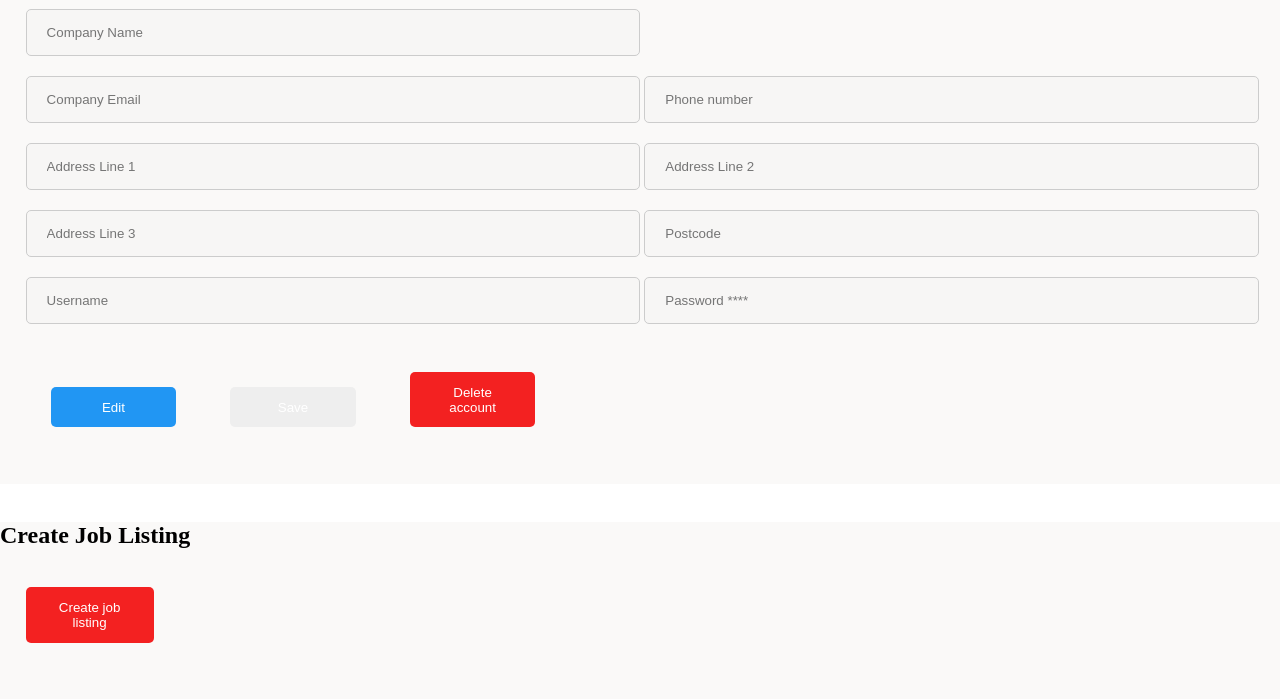
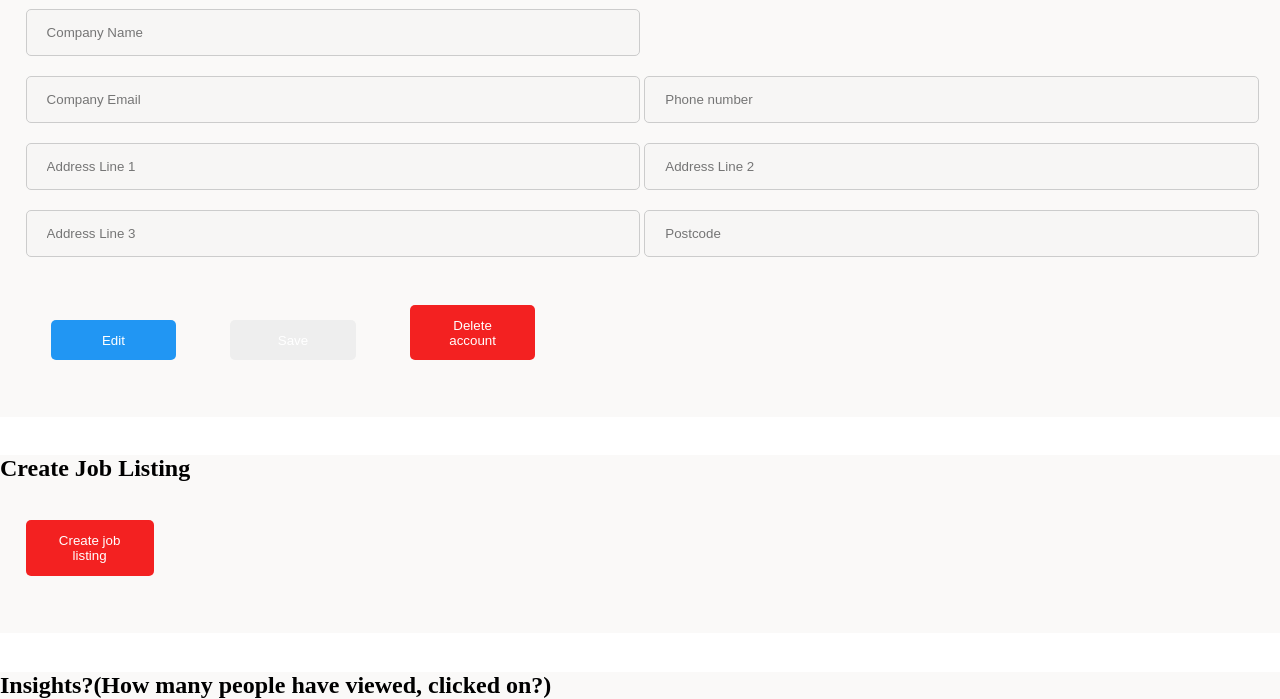
Before and after one commit to Owen-SS/Software-Engineering-Assignment, a Flask app: page /employer in a window 1280 px wide. Shown: the part 139-838 px from the top of the page. Run offline with Flask 2, Linux system fonts and the light colour scheme; data that the repository does not hold is empty.

Commit message:
Removed usernmae + password fields

```diff
--- a/templates/employer.html
+++ b/templates/employer.html
@@ -36,12 +36,6 @@
                 <input type="text" placeholder="Postcode" id="postcode" disabled>
             </div>
 
-            <div class="userAccount">
-                <input type="text" placeholder="Username" id="cUsername" disabled>
-                <input type="text" placeholder="Password ****" id="cPassword" disabled>
-
-            </div>
-
             <div class="buttons">
                 <button type="button" id="edit" value="Yes" onclick="editMode(value)">Edit</button>
                 <button type="button" id="save" value="No" style="background-color: #eee;" onclick="editMode(value)"> Save</button>
```
